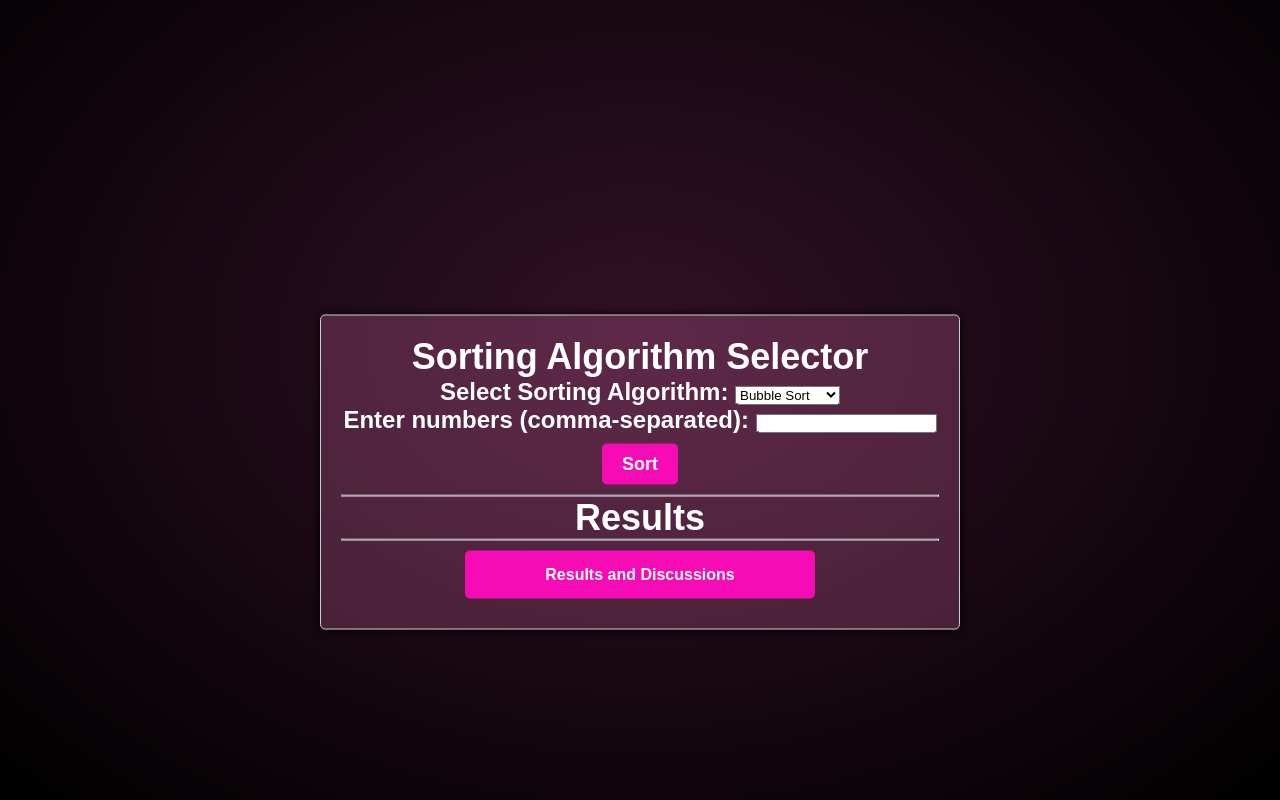
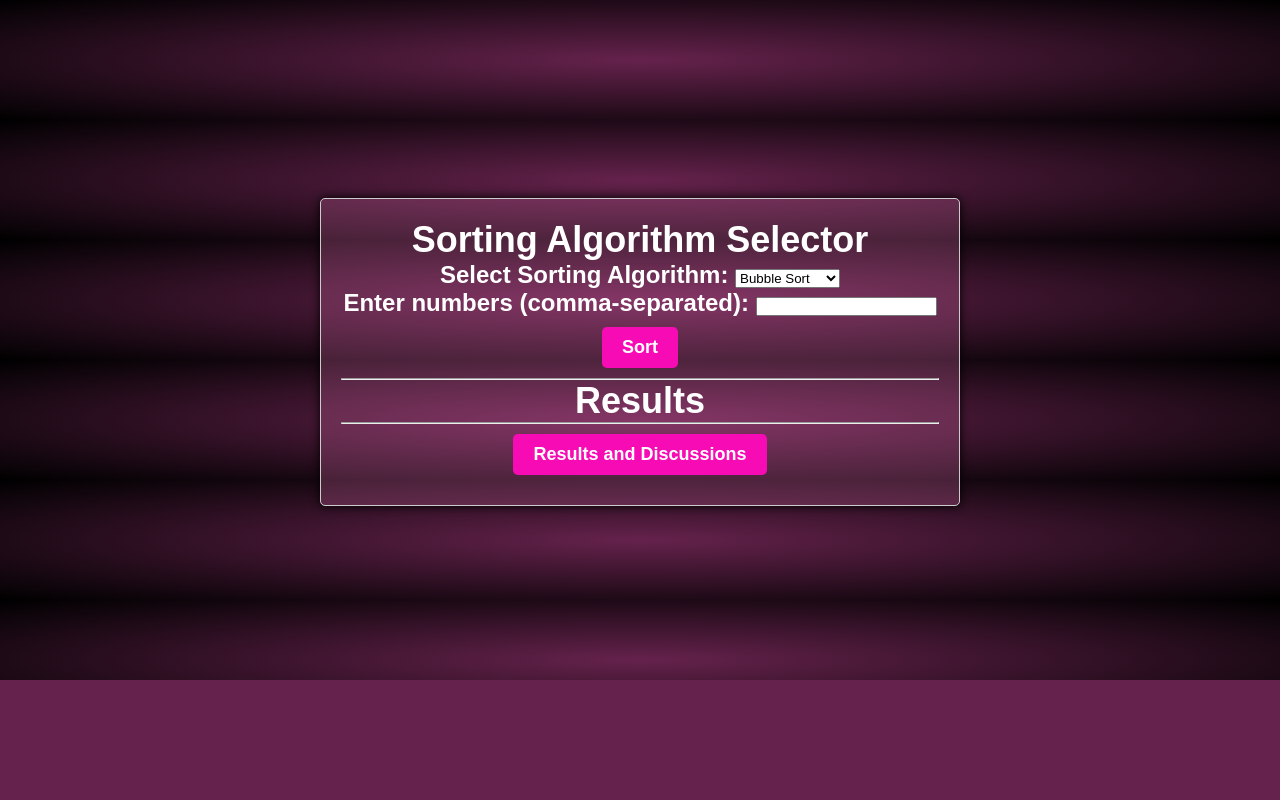
Before and after one commit to shanehazel/Group-6-Website, a Flask app: page /sorting_algo in a window 1280 px wide. Shown: the part 120-920 px from the top of the page. After the commit the page ends 800 px from the top, so only its background shows below. Run offline with Flask 3, Linux system fonts and the light colour scheme.

Commit message:
had own css

```diff
--- a/Search Algo Presentation/static/style.css
+++ b/Search Algo Presentation/static/style.css
@@ -109,7 +109,7 @@ nav ul li a:hover {
     font-weight: bold;
     /* add this 3 */
     position: absolute;
-    top: 59%;
+
     left: 50%;
     transform: translate(-50%, -50%);
     flex-direction: column;
@@ -176,6 +176,74 @@ nav ul li a:hover {
     padding: 50px;
     left: 50px;
     right: 50px;
+}
+
+.content5{
+    background-color: #e672b63e;
+    border: 1px solid #ccc;
+    padding: 20px;
+    border-radius: 5px;
+    box-shadow: 0 0 10px rgba(0, 0, 0.2);
+    text-align: center;
+    font-size: 24px;
+    font-weight: bold;
+    /* add this 3 */
+    position: absolute;
+    top: 59%;
+    left: 50%;
+    transform: translate(-50%, -50%);
+    flex-direction: column;
+}
+
+.content6{
+    background-color: #e672b63e;
+    border: 1px solid #ccc;
+    padding: 20px;
+    border-radius: 5px;
+    box-shadow: 0 0 10px rgba(0, 0, 0.2);
+    text-align: center;
+    font-size: 24px;
+    font-weight: bold;
+    /* add this 3 */
+    position: absolute;
+    top: 59%;
+    left: 50%;
+    transform: translate(-50%, -50%);
+    flex-direction: column;
+}
+
+.content7{
+    background-color: #e672b63e;
+    border: 1px solid #ccc;
+    padding: 20px;
+    border-radius: 5px;
+    box-shadow: 0 0 10px rgba(0, 0, 0.2);
+    text-align: center;
+    font-size: 24px;
+    font-weight: bold;
+    /* add this 3 */
+    position: absolute;
+    top: 59%;
+    left: 50%;
+    transform: translate(-50%, -50%);
+    flex-direction: column;
+}
+
+.content8{
+    background-color: #e672b63e;
+    border: 1px solid #ccc;
+    padding: 20px;
+    border-radius: 5px;
+    box-shadow: 0 0 10px rgba(0, 0, 0.2);
+    text-align: center;
+    font-size: 24px;
+    font-weight: bold;
+    /* add this 3 */
+    position: absolute;
+    top: 59%;
+    left: 50%;
+    transform: translate(-50%, -50%);
+    flex-direction: column;
 }
 .train{
     width: 500px;
--- a/Search Algo Presentation/templates/SortingAlgo.html
+++ b/Search Algo Presentation/templates/SortingAlgo.html
@@ -19,12 +19,11 @@
     </nav>
 </header>
 <body>
-    <div class="hero">
-        <div class="content">
+    <div class="content8">
         <h2>Sorting Algorithm Selector</h2>
             <form id="sortingForm" action="/sorting_algo" method="post">
                 <label for="algorithm">Select Sorting Algorithm: </label>
-                <select id="algorithm" name="algorithm" class="form-label">
+                <select id="algorithm" name="algorithm">
                     <option value="bubble">Bubble Sort</option>
                     <option value="selection">Selection Sort</option>
                     <option value="insertion">Insertion Sort</option>
@@ -45,12 +44,11 @@
                         <h2>Results</h2>
                         {% if result %}
                             <p>Sorted Array: {{ result|join(', ') }}</p>
-                            <p>Time taken to sort: {{ "{:.0f}".format(elapsed_time) }} seconds</p>
+                            <p>Time taken to sort: {{ "{:.2f}".format(elapsed_time) }} seconds</p>
                         {% endif %}
                         <hr>
                         <a href="/results1" class="btn">Results and Discussions</a>
                     </div>
                 </div>
             </div>
-        </body>
-        </html>
+</body>
--- a/Search Algo Presentation/templates/graph_mrt.html
+++ b/Search Algo Presentation/templates/graph_mrt.html
@@ -18,8 +18,8 @@
     </ul>
   </nav>
 </header>
-<nav class="content">
-  <img src="/static/Train Stations.jpg" class="train" alt="Philippine Train Map.png">
+<nav class="content7">
+  <img src="/static/Train Stations.jpg" class="train" alt="Train Stations.jpg">
 </nav>
 <div class="content1">
 <form action="/graph_algo" method="post">
```
Also changed, not shown: Search Algo Presentation/templates/infix_postfix.html (+1 -14 lines), Search Algo Presentation/templates/q_dq.html (+1 -18 lines).
